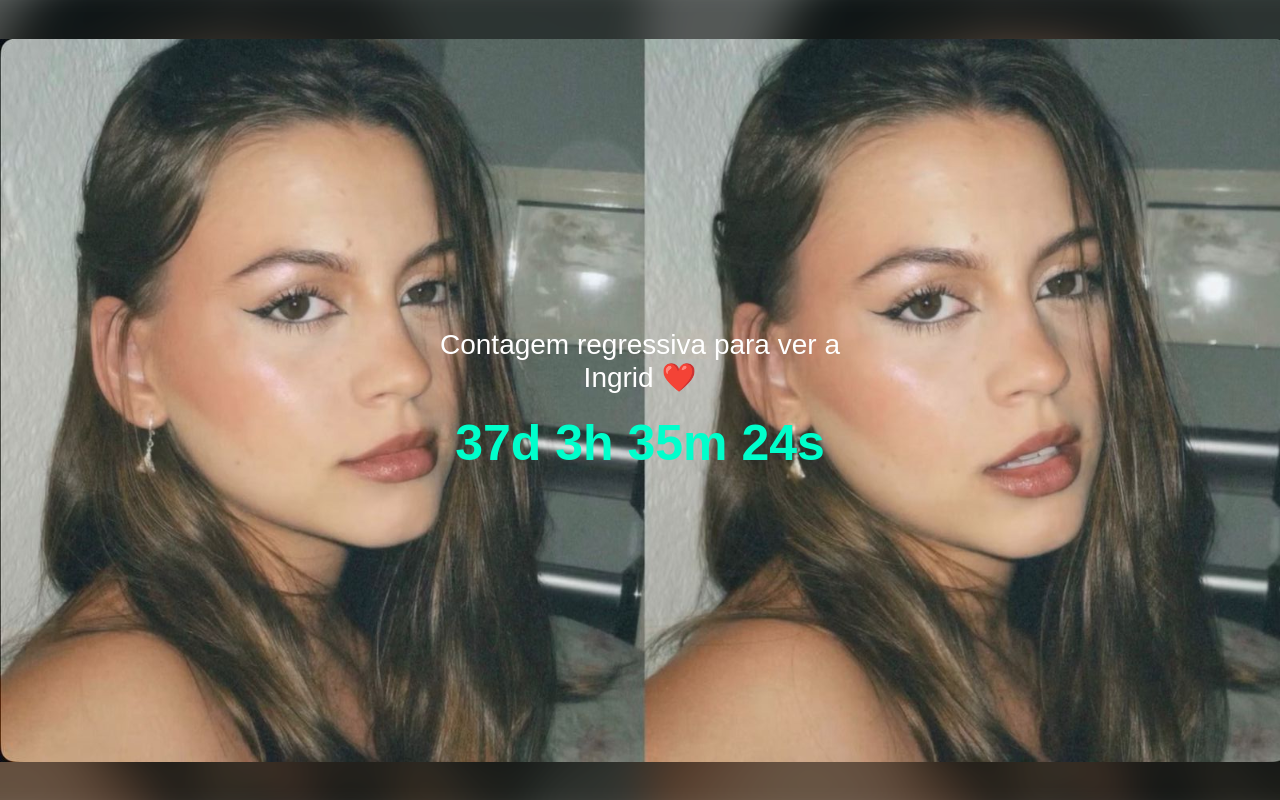
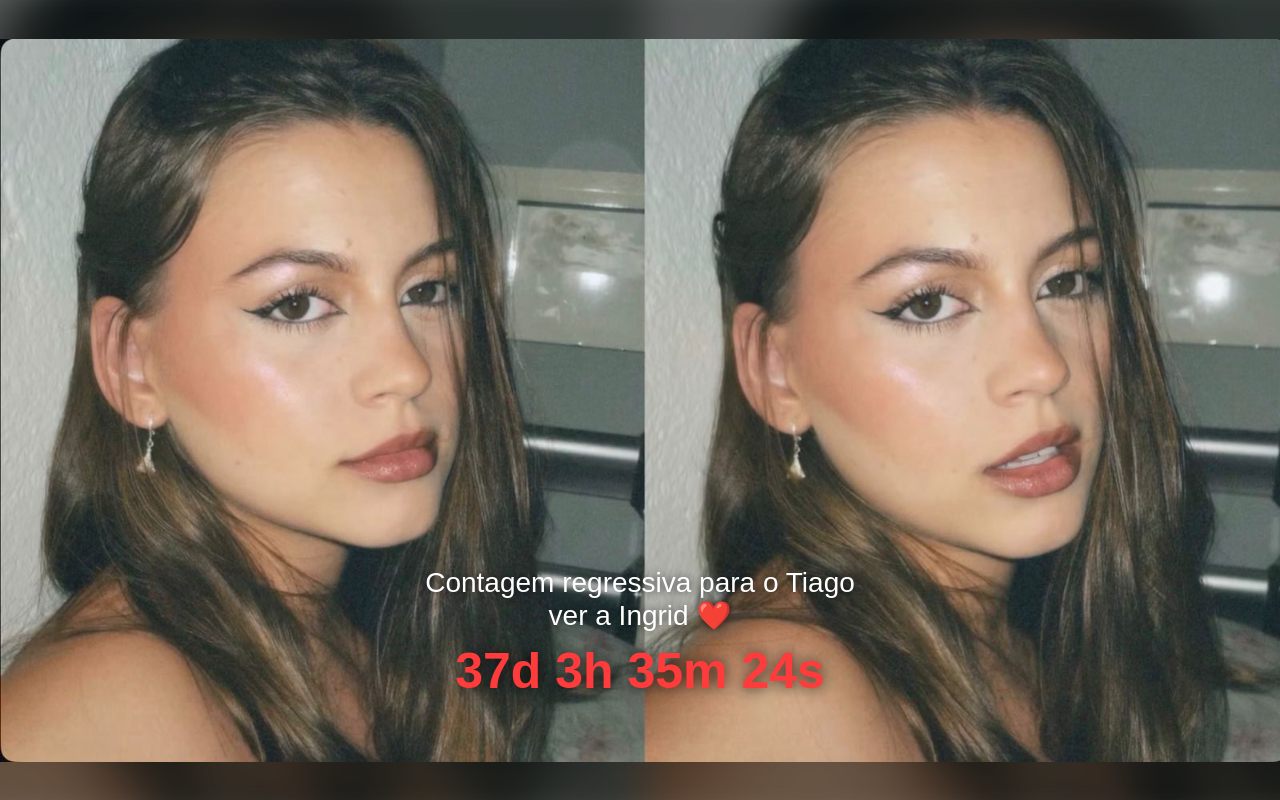
Before and after one commit to tiagovieira5471-cmd/contador-ingrid, a plain HTML site: page index.html in a window 1280 px wide. Drawn offline with Linux system fonts and the light colour scheme.

Commit message:
trocando a cor

```diff
--- a/index.html
+++ b/index.html
@@ -22,7 +22,7 @@
       color: #fff;
     }
 
-    /* FUNDO COM BLUR (igual celular) */
+    /* FUNDO COM BLUR */
     body::before {
       content: "";
       position: fixed;
@@ -37,7 +37,7 @@
       z-index: -2;
     }
 
-    /* FOTO PRINCIPAL CENTRALIZADA */
+    /* FOTO PRINCIPAL */
     body::after {
       content: "";
       position: fixed;
@@ -45,27 +45,35 @@
       height: 100%;
 
       background: url("fundo.jpg") no-repeat center center;
-      background-size: contain; /* NÃO corta a imagem */
+      background-size: contain;
 
       z-index: -1;
     }
 
+    /* TEXTO POSICIONADO EMBAIXO */
     #container {
+      position: absolute;
+      bottom: 10%;
+      left: 50%;
+      transform: translateX(-50%);
+
       text-align: center;
-      padding: 20px;
       width: 100%;
       max-width: 500px;
+      padding: 20px;
     }
 
     #titulo {
       font-size: clamp(18px, 5vw, 28px);
-      margin-bottom: 20px;
+      margin-bottom: 10px;
+      text-shadow: 0 0 10px rgba(0,0,0,0.7);
     }
 
     #contador {
       font-size: clamp(28px, 10vw, 50px);
       font-weight: bold;
-      color: #00ffcc;
+      color: #ff3b3b; /* vermelho */
+      text-shadow: 0 0 15px rgba(0,0,0,0.8);
     }
 
     @media (max-width: 400px) {
@@ -84,7 +92,7 @@
 
 <div id="container">
   <div id="titulo">
-    Contagem regressiva para ver a Ingrid ❤️
+    Contagem regressiva para o Tiago ver a Ingrid ❤️
   </div>
   <div id="contador">Carregando...</div>
 </div>
```
